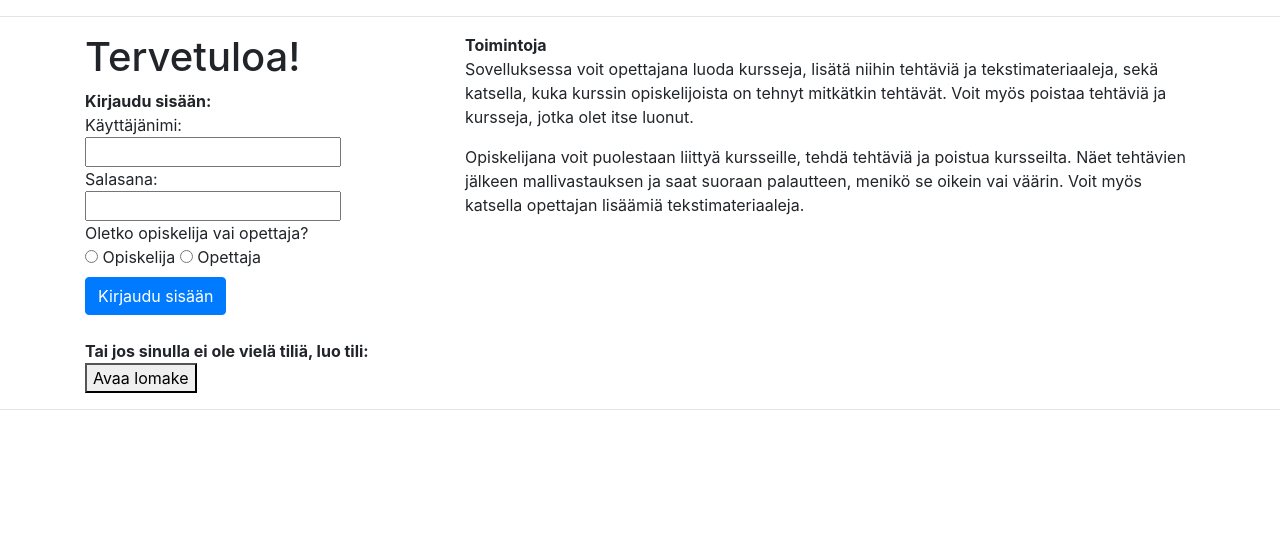
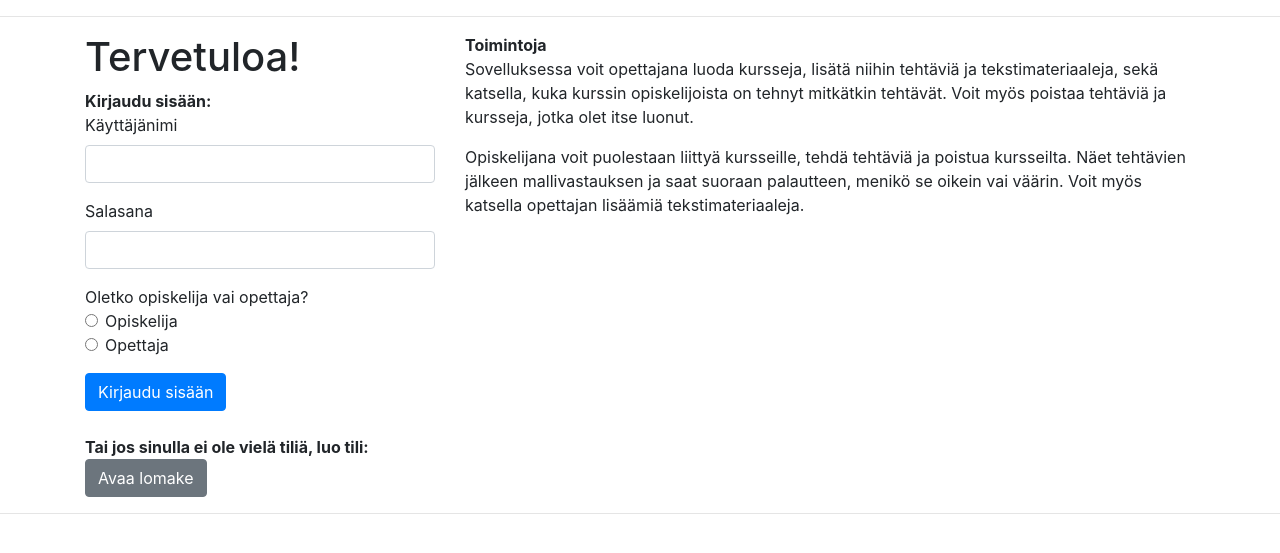
Before and after one commit to candyliaa/tsoha-opetussovellus, a Flask app: page / in a window 1280 px wide. Shown: the part 56-609 px from the top of the page. Run offline with Flask 3, Linux system fonts and the light colour scheme; some libraries are stand-ins or nearby versions.

Commit message:
styled forms

```diff
--- a/app/templates/index.html
+++ b/app/templates/index.html
@@ -53,22 +53,25 @@
             {% endif %}
             <b>Kirjaudu sisään:</b>
             <form action="/login" method="POST">
-                <title>Kirjautuminen</title>
-                Käyttäjänimi:
-                <br>
-                <input type="text" name="username" minlength="5" maxlength="20" required>
-                <br>
-                Salasana:
-                <br>
-                <input type="text" name="password" minlength="5" required>
-                <br>
-                Oletko opiskelija vai opettaja?
-                <br>
-                <input type="radio" id="student" name="role" value="student" required>
-                <label for="student">Opiskelija</label>
-                <input type="radio" id="teacher" name="role" value="teacher" required>
-                <label for="teacher">Opettaja</label>
-                <br>
+                <div class="mb-3">
+                    <label for="username" class="form-label">Käyttäjänimi</label>
+                    <input class="form-control" type="text" name="username" id="username" minlength="5" maxlength="20" required>
+                </div>
+                <div class="mb-3">
+                    <label for="password" class="form-label">Salasana</label>
+                    <input class="form-control" type="text" name="password" id="password" minlength="5" required>
+                </div>
+                <div class="mb-3">
+                    Oletko opiskelija vai opettaja?
+                    <div class="form-check">
+                        <input class="form-check-input" type="radio" id="student" name="role" value="student" required>
+                        <label class="form-check-label" for="student">Opiskelija</label>
+                    </div>
+                    <div class="form-check">
+                        <input class="form-check-input" type="radio" id="teacher" name="role" value="teacher" required>
+                        <label class="form-check-label" for="teacher">Opettaja</label>
+                    </div>
+                </div>
                 <input type="submit" value="Kirjaudu sisään" class="btn btn-primary">
             </form>
             <br>
@@ -77,23 +80,28 @@
             <br>
             {% endif %}
             <b>Tai jos sinulla ei ole vielä tiliä, luo tili:</b>
-            <button onclick="displayDiv('registerForm')">Avaa lomake</button>
+            <button class="btn btn-secondary" onclick="displayDiv('registerForm')">Avaa lomake</button>
             <div id="registerForm" style="display: none">
             <form action="/accountcreated" method="POST">
-                <label for="username">Käyttäjänimi (5-20 merkkiä)</label>
-                <br>
-                <input type="text" name="username" minlength="5" maxlength="20" required>
-                <label for="password">Salasana (Vähintään 5 merkkiä)</label>
-                <br>
-                <input type="text" name="password" minlength="5" required>
-                <br>
-                Oletko opiskelija vai opettaja?
-                <br>
-                <input type="radio" id="student" name="role" value="student" required>
-                <label for="student">Opiskelija</label>
-                <input type="radio" id="teacher" name="role" value="teacher" required>
-                <label for="teacher">Opettaja</label>
-                <br>
+                <div class="mb-3">
+                    <label class="form-label" for="username">Käyttäjänimi (5-20 merkkiä)</label>
+                    <input class="form-control" type="text" name="username" minlength="5" maxlength="20" required>
+                </div>
+                <div class="mb-3">
+                    <label class="form-label" for="password">Salasana (Vähintään 5 merkkiä)</label>
+                    <input class="form-control" type="text" name="password" minlength="5" required>
+                </div>
+                <div class="mb-3">
+                    Oletko opiskelija vai opettaja?
+                    <div class="form-check">
+                        <input class="form-check-input" type="radio" id="student" name="role" value="student" required>
+                        <label class="form-check-label" for="student">Opiskelija</label>
+                    </div>
+                    <div class="form-check">
+                        <input class="form-check-input" type="radio" id="teacher" name="role" value="teacher" required>
+                        <label class="form-check-label" for="teacher">Opettaja</label>
+                    </div>
+                </div>
                 <input type="submit" value="Luo tili" class="btn btn-primary">
             </form>
             </div>
```
